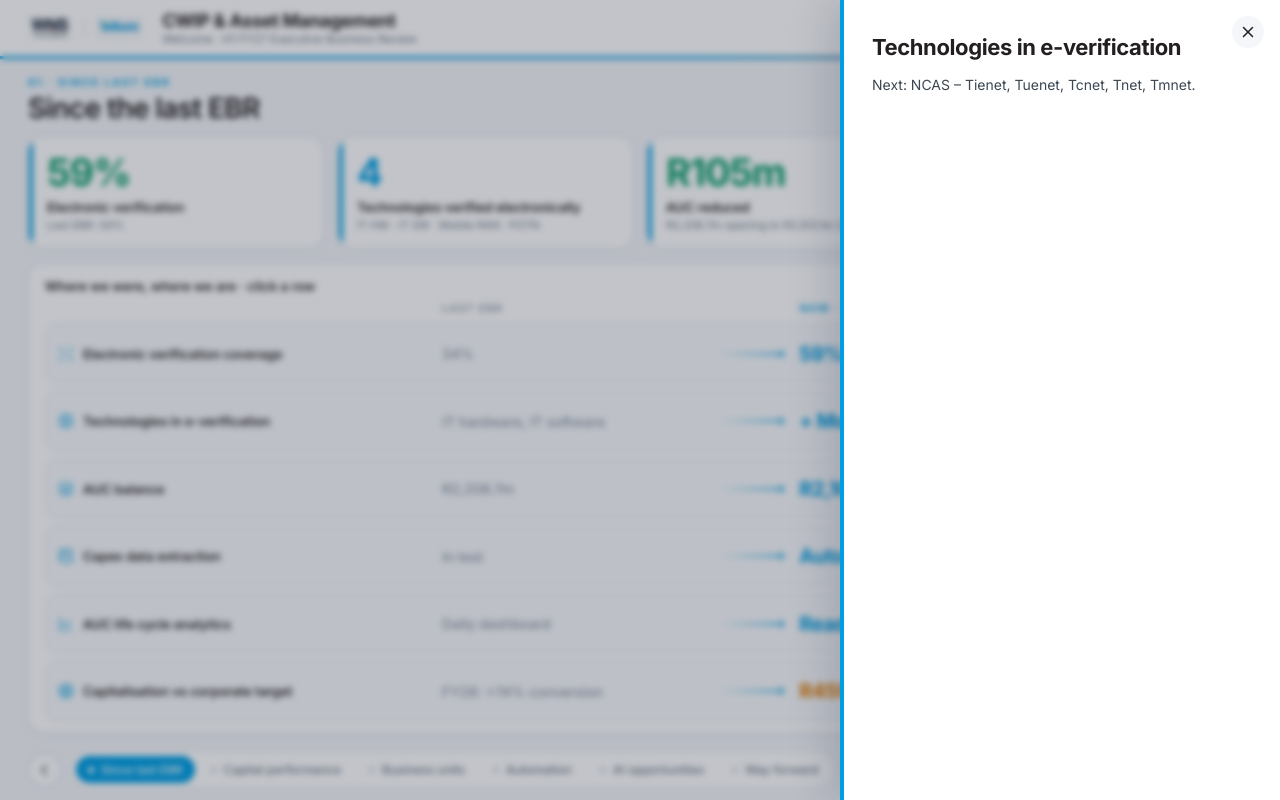
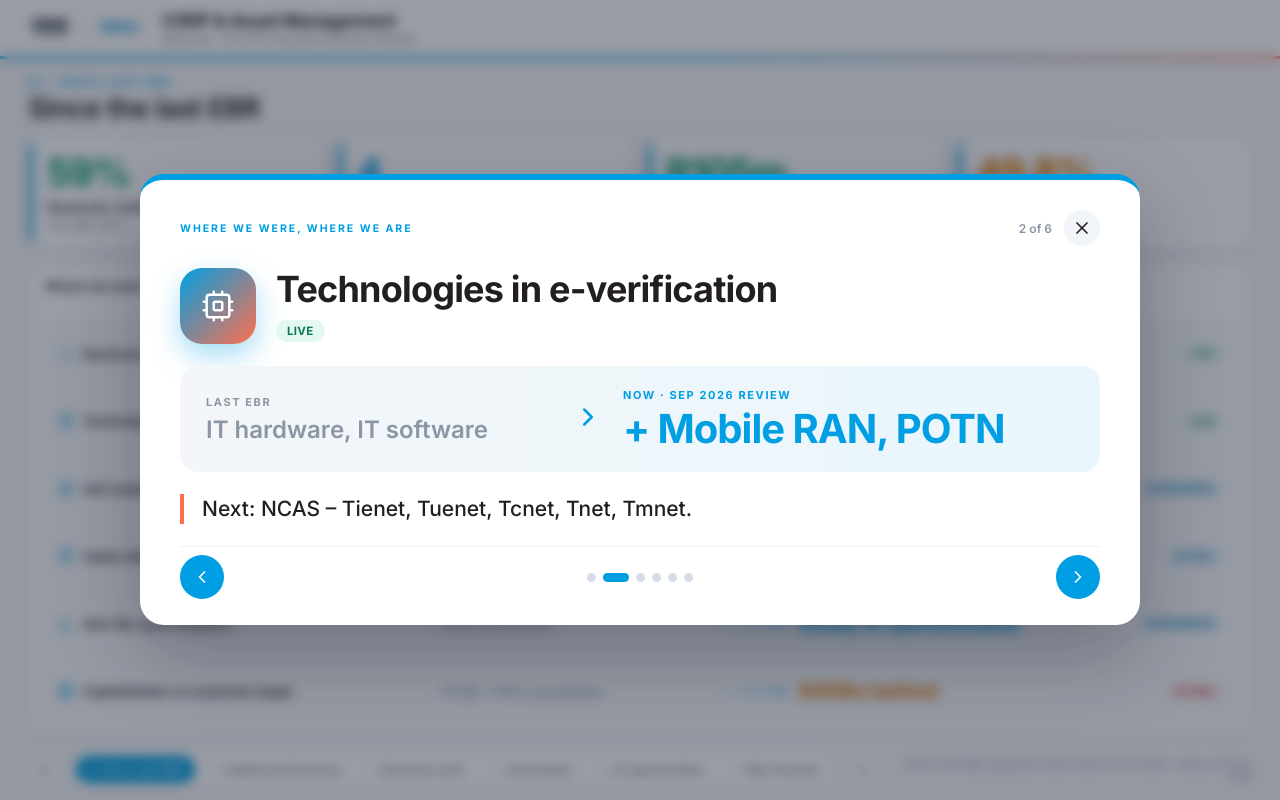
Before and after one commit to amadadi78614/ebr-cwip-am, a React (Vite) app: page / in a window 1280 px wide. Both pictures are taken after a click on the button 640 px from the left and 421 px from the top of the page. Built offline with nearby package versions, Linux system fonts and the light colour scheme.

Commit message:
Replace side drawer with executive spotlight view
Co-Authored-By: Claude Opus 5.5 <noreply@anthropic.com>
Claude-Session: https://claude.ai/code/session_01GNtzEZU6J86hLdLZPF5tLi

```diff
--- a/src/App.jsx
+++ b/src/App.jsx
@@ -1,7 +1,7 @@
 import { useEffect, useState } from 'react'
 import { ChevronLeft, ChevronRight, X } from 'lucide-react'
 import CONFIG from './data.js'
-import Block from './blocks.jsx'
+import Block, { Icon, Pill } from './blocks.jsx'
 
 export default function App() {
   const tabs = CONFIG.tabs
@@ -16,10 +16,17 @@ export default function App() {
     history.replaceState(null, '', '#' + tabs[next].id)
   }
 
+  const step = d => setDrawer(x => x && x.list.length > 1 ? { ...x, i: (x.i + d + x.list.length) % x.list.length } : x)
+
   useEffect(() => {
     const onKey = e => {
       if (e.target.tagName === 'SELECT') return
-      if (e.key === 'Escape') setDrawer(null)
+      if (e.key === 'Escape') return setDrawer(null)
+      if (drawer) {
+        if (e.key === 'ArrowRight') step(1)
+        if (e.key === 'ArrowLeft') step(-1)
+        return
+      }
       if (e.key === 'ArrowRight' || e.key === 'PageDown') go(i + 1)
       if (e.key === 'ArrowLeft' || e.key === 'PageUp') go(i - 1)
     }
@@ -67,20 +74,53 @@ export default function App() {
         <span className="source">{CONFIG.source}</span>
       </footer>
 
-      {drawer && (
-        <div className="drawer-wrap" onClick={() => setDrawer(null)}>
-          <aside className="drawer" onClick={e => e.stopPropagation()} role="dialog" aria-label={drawer.title}>
-            <button className="close" aria-label="Close" onClick={() => setDrawer(null)}><X size={18} /></button>
-            {drawer.tag && <span className="kicker">{drawer.tag}</span>}
-            <h3>{drawer.title}</h3>
-            {drawer.text && <p>{drawer.text}</p>}
-            {drawer.rows && (
-              <dl>{drawer.rows.map(([k, v]) => <div key={k}><dt>{k}</dt><dd>{v}</dd></div>)}</dl>
-            )}
-            {drawer.points && <ul>{drawer.points.map(p => <li key={p}>{p}</li>)}</ul>}
-          </aside>
-        </div>
-      )}
+      {drawer && <Spotlight d={drawer} close={() => setDrawer(null)} step={step} jump={n => setDrawer(x => ({ ...x, i: n }))} />}
     </div>
   )
 }
+
+function Spotlight({ d, close, step, jump }) {
+  const x = d.list[d.i]
+  const many = d.list.length > 1
+  const big = x.now ?? x.value
+  return (
+    <div className="spot-wrap" onClick={close}>
+      <section className="spot" onClick={e => e.stopPropagation()} role="dialog" aria-label={x.title} key={x.key}>
+        <header className="spot-top">
+          <span className="kicker">{x.tag}</span>
+          <span className="spot-count">{many && `${d.i + 1} of ${d.list.length}`}</span>
+          <button className="spot-x" aria-label="Close" onClick={close}><X size={20} /></button>
+        </header>
+        <div className="spot-head">
+          {x.icon && <span className="spot-ico"><Icon name={x.icon} size={34} /></span>}
+          <div>
+            <h2>{x.title}</h2>
+            {x.line && <p>{x.line}</p>}
+            <div className="spot-tags">{x.status && <Pill s={x.status} text={x.statusText} />}{x.team && <span className="team">{x.team}</span>}</div>
+          </div>
+        </div>
+        {x.then != null ? (
+          <div className="spot-shift">
+            <div><span>{x.thenLabel || 'Last EBR'}</span><b>{x.then}</b></div>
+            <i><ChevronRight size={30} /></i>
+            <div className="now"><span>{x.nowLabel || 'Now'}</span><strong className={x.tone || ''}>{x.now}</strong></div>
+          </div>
+        ) : big != null && <div className={'spot-big ' + (x.tone || '')}>{big}</div>}
+        {x.text && <p className="spot-lead">{x.text}</p>}
+        {x.rows && (
+          <div className="spot-facts" style={{ gridTemplateColumns: `repeat(${Math.min(x.rows.length, 3)}, 1fr)` }}>
+            {x.rows.map(([k, v], n) => <div key={k} style={{ animationDelay: `${120 + n * 80}ms` }}><span>{k}</span><b>{v}</b></div>)}
+          </div>
+        )}
+        {x.points && <div className="spot-points">{x.points.map((p, n) => <span key={p} style={{ animationDelay: `${120 + n * 60}ms` }}>{p}</span>)}</div>}
+        {many && (
+          <footer className="spot-nav">
+            <button onClick={() => step(-1)} aria-label="Previous"><ChevronLeft size={20} /></button>
+            <div className="spot-dots">{d.list.map((p, n) => <i key={p.key} className={n === d.i ? 'on' : ''} onClick={() => jump(n)} title={p.title} />)}</div>
+            <button onClick={() => step(1)} aria-label="Next"><ChevronRight size={20} /></button>
+          </footer>
+        )}
+      </section>
+    </div>
+  )
+}
--- a/src/blocks.jsx
+++ b/src/blocks.jsx
@@ -24,7 +24,7 @@ export function Pill({ s, text }) {
   return <span className={'pill ' + tone}>{text || label}</span>
 }
 
-function Icon({ name, size = 20 }) {
+export function Icon({ name, size = 20 }) {
   const C = Icons[name] || Icons.Sparkles
   return <C size={size} strokeWidth={1.75} />
 }
@@ -76,13 +76,27 @@ function Card({ b, children, className = '', onClick }) {
   )
 }
 
+
+/* ---------- Spotlight payloads ---------- */
+const toSpot = (x, b) => ({
+  key: x.name || x.label, title: x.name || x.label, tag: (b.title || '').split(' · click')[0], icon: x.icon, status: x.status, statusText: x.statusText,
+  team: x.team, value: x.value ?? x.metric, then: x.then, now: x.now, thenLabel: b.thenLabel, nowLabel: b.nowLabel,
+  line: x.line || x.sub, tone: { green: 'good', amber: 'warn', red: 'bad' }[x.tone] || x.tone, pct: x.pct, ...(x.detail || {}),
+})
+function spot(b, open, item, all = true) {
+  const pool = all ? b.items : b.items.filter(x => x.detail)
+  const list = pool.map(x => toSpot(x, b))
+  const i = list.findIndex(p => p.key === (item.name || item.label))
+  return () => open({ list, i })
+}
+
 /* ---------- Hero stats ---------- */
 function Hero({ b, open }) {
   return (
     <div className="hero" style={{ gridColumn: `span ${b.span || 12}`, gridTemplateColumns: `repeat(${b.items.length}, 1fr)` }}>
       {b.items.map((k, n) => (
         <article key={k.label} className={'stat' + (k.detail ? ' clickable' : '')} style={{ animationDelay: `${n * 90}ms` }}
-          onClick={k.detail ? () => open({ title: k.label, ...k.detail }) : undefined}>
+          onClick={k.detail ? spot(b, open, k, false) : undefined}>
           <strong className={k.tone || ''}><CountUp value={k.value} /></strong>
           <p>{k.label}</p>
           {k.sub && <small>{k.sub}</small>}
@@ -114,7 +128,7 @@ function Rings({ b, open }) {
     <Card b={b}>
       <div className="rings">
         {b.items.map(k => (
-          <div key={k.label} className={k.detail ? 'clickable' : ''} onClick={k.detail ? () => open({ title: k.label, ...k.detail }) : undefined}>
+          <div key={k.label} className={k.detail ? 'clickable' : ''} onClick={k.detail ? spot(b, open, k, false) : undefined}>
             <Ring pct={k.pct} value={k.value} label={k.label} color={col(k.color || 'accent')} size={b.size || 120} />
             {k.sub && <small className="ring-sub">{k.sub}</small>}
           </div>
@@ -132,7 +146,7 @@ function Flow({ b, open }) {
         <div className="flow-line"><i /></div>
         {b.items.map((s, n) => (
           <button key={s.name} className="node" style={{ animationDelay: `${n * 150}ms` }}
-            onClick={s.detail ? () => open({ title: s.name, tag: b.title, ...s.detail }) : undefined}>
+            onClick={spot(b, open, s)}>
             <Ring pct={s.pct} value={s.value} size={b.size || 104} stroke={9} color={col(s.color || 'accent')} />
             <b>{s.name}</b>
             {s.status && <Pill s={s.status} />}
@@ -198,7 +212,7 @@ function Tiles({ b, open }) {
       <div className="tiles" style={{ gridTemplateColumns: `repeat(${b.cols || 4}, 1fr)` }}>
         {b.items.map((t, n) => (
           <button key={t.label} className={'tile ' + (t.tone || 'green')} style={{ animationDelay: `${n * 40}ms` }}
-            onClick={t.detail ? () => open({ title: t.label, ...t.detail }) : undefined}>
+            onClick={spot(b, open, t)}>
             <b>{t.value}</b><span>{t.label}</span>
           </button>
         ))}
@@ -212,13 +226,20 @@ function Tiles({ b, open }) {
 function Cards({ b, open }) {
   return (
     <Card b={b}>
-      <div className={'icards' + ((b.cols || 3) <= 3 ? ' roomy' : '')} style={{ gridTemplateColumns: `repeat(${b.cols || 3}, 1fr)` }}>
+      <div className={'icards' + (b.list ? ' list' : (b.cols || 3) <= 3 ? ' roomy' : '')} style={{ gridTemplateColumns: `repeat(${b.cols || 3}, 1fr)` }}>
         {b.items.map((it, n) => (
           <button key={it.name} className={'icard' + (b.agent ? ' agent' : '')} style={{ animationDelay: `${n * 60}ms` }}
-            onClick={it.detail ? () => open({ title: it.name, tag: b.title, ...it.detail }) : undefined}>
-            <div className="icard-top"><span className="ico"><Icon name={it.icon} /></span>{it.status && <Pill s={it.status} />}</div>
+            onClick={spot(b, open, it)}>
+            {b.list ? <>
+              <span className="ico"><Icon name={it.icon} /></span>
+              <span className="lst-body"><b>{it.name}</b>{it.line && <small>{it.line}</small>}</span>
+              <span className="lst-side">{it.status && <Pill s={it.status} text={it.statusText} />}{it.team && <span className="team">{it.team}</span>}</span>
+            </> : <>
+            <div className="icard-top"><span className="ico"><Icon name={it.icon} /></span>{it.status && <Pill s={it.status} text={it.statusText} />}</div>
             <b>{it.name}</b>
             {it.line && <small>{it.line}</small>}
+            {it.team && <span className="team">{it.team}</span>}
+            </>}
             {it.metric && <em>{it.metric}</em>}
           </button>
         ))}
@@ -309,8 +330,8 @@ function Journey({ b, open }) {
       </div>
       <div className="jr-rows">
         {b.items.map((r, n) => (
-          <button key={r.label} className={'jr-row' + (r.detail ? ' clickable' : '')} style={{ animationDelay: `${n * 110}ms` }}
-            onClick={r.detail ? () => open({ title: r.label, ...r.detail }) : undefined}>
+          <button key={r.label} className="jr-row clickable" style={{ animationDelay: `${n * 110}ms` }}
+            onClick={spot(b, open, r)}>
             <span className="jr-label"><Icon name={r.icon} size={16} />{r.label}</span>
             <span className="jr-then">{r.then}</span>
             <span className="jr-arrow" style={{ animationDelay: `${300 + n * 110}ms` }}><i /><Icons.ChevronRight size={14} /></span>
--- a/src/styles.css
+++ b/src/styles.css
@@ -242,3 +242,51 @@ button:focus-visible,a:focus-visible{outline:2px solid var(--accent);outline-off
 .ring-c b{color:#231F20}
 .node>b{color:#231F20}
 .tile:hover{box-shadow:0 6px 16px rgba(16,24,40,.08)}
+
+.team{margin-top:auto;align-self:flex-start;font-size:9.5px;font-weight:600;letter-spacing:.4px;color:#0070AD;background:#E8F4FB;border-radius:6px;padding:2px 7px}
+.icard .team+em,.icard em{margin-top:4px}
+
+.icards.list .icard{flex-direction:row;align-items:center;justify-content:flex-start;gap:14px;text-align:left}
+.icards.list .ico{flex:none;width:44px;height:44px}
+.icards.list .lst-body{flex:1;display:flex;flex-direction:column;gap:4px;min-width:0}
+.icards.list .icard b{font-size:16px}
+.icards.list .icard small{font-size:12px}
+.icards.list .lst-side{flex:none;display:flex;flex-direction:column;align-items:flex-end;gap:6px}
+.icards.list .team{margin-top:0;align-self:flex-end}
+
+/* ---------- Executive spotlight ---------- */
+.spot-wrap{position:fixed;inset:0;z-index:20;display:grid;place-items:center;background:rgba(15,23,42,.42);backdrop-filter:blur(6px);animation:fade .2s both}
+.spot{position:relative;width:min(1000px,90vw);max-height:88vh;overflow:auto;background:#fff;border-radius:24px;padding:30px 40px 26px;box-shadow:0 30px 80px rgba(15,23,42,.3);border-top:6px solid var(--accent);animation:spotIn .35s cubic-bezier(.2,.8,.2,1) both;display:flex;flex-direction:column;gap:22px}
+@keyframes spotIn{from{opacity:0;transform:translateY(18px) scale(.97)}to{opacity:1;transform:none}}
+.spot-top{display:flex;align-items:center;gap:12px}
+.spot-count{margin-left:auto;font-size:12px;font-weight:600;color:#8A96A3}
+.spot-x{border:0;background:#F1F4F8;width:36px;height:36px;border-radius:50%;display:grid;place-items:center;cursor:pointer;color:#231F20}
+.spot-x:hover{background:#E2E8F0}
+.spot-head{display:flex;gap:20px;align-items:center}
+.spot-ico{flex:none;width:76px;height:76px;border-radius:22px;display:grid;place-items:center;color:#fff;background:linear-gradient(135deg,var(--accent),var(--accent2));box-shadow:0 12px 28px color-mix(in srgb,var(--accent) 35%,transparent)}
+.spot-head h2{margin:0;font-size:36px;line-height:1.1;letter-spacing:-.8px;color:#231F20}
+.spot-head p{margin:6px 0 0;font-size:17px;color:#5B6B7F}
+.spot-tags{display:flex;gap:8px;align-items:center;margin-top:10px}
+.spot-tags .pill{font-size:11.5px;padding:4px 11px}.spot-tags .team{margin:0;font-size:11.5px;padding:4px 10px}
+.spot-shift{display:grid;grid-template-columns:1fr auto 1.3fr;align-items:center;gap:20px;padding:22px 26px;border-radius:18px;background:linear-gradient(90deg,#F4F6F9,color-mix(in srgb,var(--accent) 9%,#fff))}
+.spot-shift span{display:block;font-size:11px;font-weight:700;letter-spacing:1.6px;text-transform:uppercase;color:#8A96A3;margin-bottom:6px}
+.spot-shift b{font-size:24px;font-weight:600;color:#8A96A3}
+.spot-shift i{color:var(--accent);animation:nudge 1.4s ease-in-out infinite}
+@keyframes nudge{50%{transform:translateX(6px)}}
+.spot-shift .now span{color:var(--accent)}
+.spot-shift strong{font-size:40px;font-weight:800;letter-spacing:-1px;color:var(--accent);line-height:1.05}
+.spot-big{font-size:64px;font-weight:800;letter-spacing:-2px;line-height:1;color:var(--accent)}
+.spot-shift strong.good,.spot-big.good{color:#0E9F6E}.spot-shift strong.warn,.spot-big.warn{color:#E07B00}.spot-shift strong.bad,.spot-big.bad{color:#D84851}.spot-shift strong.muted{color:#8A96A3}
+.spot-lead{margin:0;font-size:21px;line-height:1.45;color:#231F20;font-weight:500;padding-left:18px;border-left:4px solid var(--accent2)}
+.spot-facts{display:grid;gap:14px}
+.spot-facts div{padding:18px 20px;border-radius:16px;background:#F7F9FB;border:1px solid #E3E8EF;animation:pop .45s both}
+.spot-facts span{display:block;font-size:11px;font-weight:700;letter-spacing:1.4px;text-transform:uppercase;color:var(--accent);margin-bottom:8px}
+.spot-facts b{font-size:17px;font-weight:600;line-height:1.4;color:#231F20}
+.spot-points{display:flex;flex-wrap:wrap;gap:10px}
+.spot-points span{font-size:16px;font-weight:600;padding:10px 16px;border-radius:12px;background:color-mix(in srgb,var(--accent) 9%,#fff);color:#0B4F75;animation:pop .45s both}
+.spot-nav{display:flex;align-items:center;justify-content:space-between;gap:16px;padding-top:8px;border-top:1px solid #EEF2F6}
+.spot-nav button{border:0;width:44px;height:44px;border-radius:50%;background:var(--accent);color:#fff;display:grid;place-items:center;cursor:pointer}
+.spot-dots{display:flex;gap:7px;flex-wrap:wrap;justify-content:center}
+.spot-dots i{width:9px;height:9px;border-radius:50%;background:#D5DDE6;cursor:pointer;transition:.2s}
+.spot-dots i.on{width:26px;border-radius:6px;background:var(--accent)}
+@media (max-height:720px){.spot{padding:22px 30px 18px;gap:16px}.spot-head h2{font-size:30px}.spot-ico{width:62px;height:62px}.spot-big{font-size:52px}.spot-shift strong{font-size:34px}.spot-lead{font-size:18px}}
```
